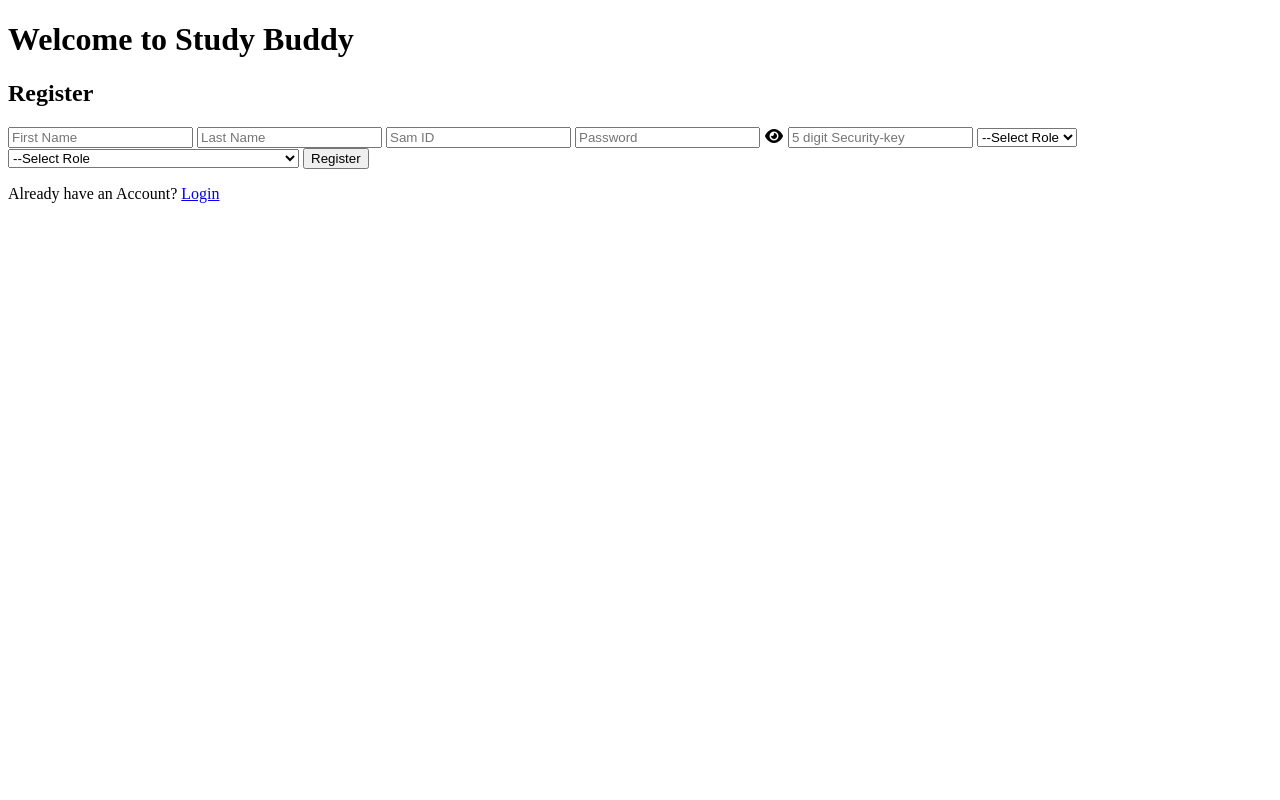
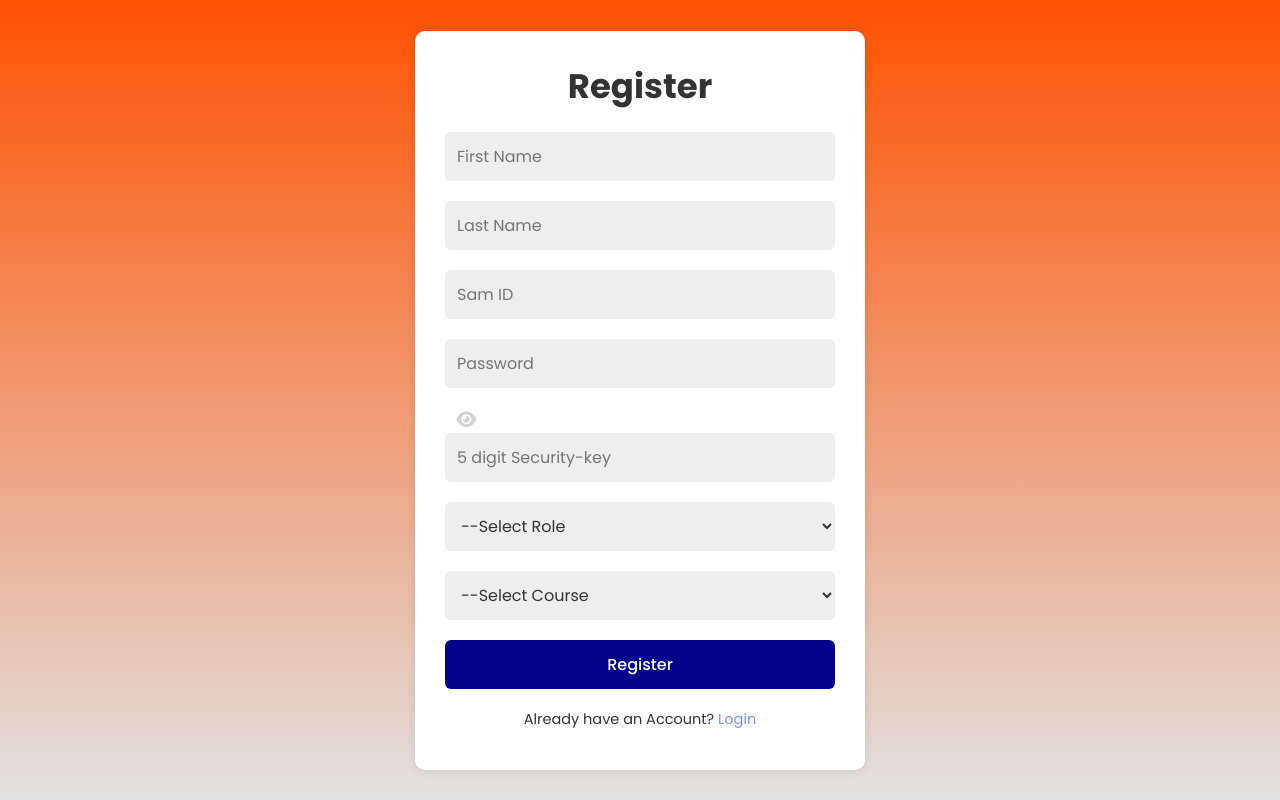
Before and after one commit to yenmiranda/Yenmiranda-SWE, a plain HTML site: page html/Registration.html in a window 1280 px wide. Drawn offline with Linux system fonts and the light colour scheme.

Commit message:
added show/hide password

```diff
--- a/css/Registration.css
+++ b/css/Registration.css
@@ -0,0 +1,102 @@
+@import url('https://fonts.googleapis.com/css2?family=poppins:wght@400;500;700&display=swap');
+
+* {
+    margin: 0;
+    padding: 0;
+    box-sizing: border-box;
+    font-family: "Poppins", serif;
+
+}
+/*Background to the page*/
+body {
+    display: flex;
+    justify-content: center;
+    align-items: center;
+    min-height: 100vh;
+    background: linear-gradient(to top,#e2e2e2, #ff5100);
+    color: #333;
+}
+/*centering*/
+.container{
+    margin: 0 15px;
+}
+/*properties for the Actual box*/
+.form-box {
+    width: 100%;
+    max-width: 450px;
+    padding: 30px;
+    background: #fff;
+    border-radius: 10px;
+    box-shadow: 0 0 10px rgba(0,0,0,0.1);
+}
+/*Title inside the formbox*/
+h2 {
+    font-size: 34px;
+    text-align: center;
+    margin-bottom: 20px;
+}
+/*Boxes to enter userdata*/
+input,
+Select {
+    width: 100%;
+    padding: 12px;
+    background: #eee;
+    border-radius: 6px;
+    border: none;
+    outline: none;
+    font-size: 16px;
+    color: #333;
+    margin-bottom: 20px;
+}
+/*formating the eyes by password*/
+i {
+font-size: 18px;
+margin-left: 10px;
+cursor: pointer;
+}
+
+/*working with normal eye*/
+.fa-eye{
+color: lightgrey;
+}
+/*working with slashed eye*/
+.fa-eye-slash{
+    color: #FF5100;
+}
+/*swithcing between eyes(hiding)*/
+.hide{
+    display: none;
+}
+/*Button*/
+button {
+    width: 100%;
+    padding: 12px;
+    background: #00008B;
+    border-radius: 6px;
+    border: none;
+    cursor: pointer;
+    font-size: 16px;
+    color: #fff;
+    font-weight: 500;
+    margin-bottom: 20px;
+    transition: 0.5s;
+}
+/*Darkens the box*/
+button:hover {
+    background: #6884d3;
+}
+/*Centering the line under the bottom*/
+P {
+    font-size: 14.5px;
+    text-align: center;
+    margin-bottom: 10px;
+}
+/*Giving color to the Login/Register word*/
+p a {
+    color: #7494ec;
+    text-decoration: none;
+}
+/*give a line when hovering over the login/Register*/
+p a:hover {
+    text-decoration: underline;
+}
--- a/html/Registration.html
+++ b/html/Registration.html
@@ -5,28 +5,33 @@
     <meta name="viewport" content="width=device-width, initial-scale=1.0">
     <title>Registration-page</title><!-- tab name -->
     <link rel="stylesheet" href="https://cdnjs.cloudflare.com/ajax/libs/font-awesome/7.0.1/css/all.min.css"><!--used to reference the eye for the password-->
+    <link rel = "stylesheet" href = "../css/Registration.css">
 </head>
 <body>
-    <h1>Welcome to Study Buddy</h1><!--Study buddy title-->
     <!--Registration form-->
     <div class = "form-box" id = "register-form">
             <form action = "">
                 <h2>Register</h2>
-                <input type = "firstName" name = "FirstName" placeholder = "First Name" maxlength="15" required><!--firstname tab-->
-                <input type = "surname" name = "Surname" placeholder = "Last Name" maxlength="15" required><!--lastname tab-->
-                <input type = "samID" name = "SamID" placeholder = "Sam ID" required maxlength="6" pattern="\d{6}"><!--Sam Id tab-->
-                <input type = "password" name = "Password" placeholder = "Password" required><!--Password tab-->
-                <i class="fa-solid fa-eye" id = "ShowPassword"></i><!--eye icon-->
-                <input type = "password" name = "security_key" placeholder = "5 digit Security-key" maxlength="5" pattern="\d{5}"><!--Security tab-->
+                <input type = "firstName" name = "firstName" placeholder = "First Name" maxlength="15" required><!--firstname tab-->
+                <input type = "surname" name = "surname" placeholder = "Last Name" maxlength="15" required><!--lastname tab-->
+                <input type = "samID" name = "samID" placeholder = "Sam ID" required maxlength="6" pattern="\d{6}"><!--Sam Id tab-->
+                <div class="password-container">
+                    <input type="password" id="password" name="password" placeholder="Password" required>
+                    <i class="fa-solid fa-eye"></i>
+                    <i class = "fa-solid fa-eye-slash hide"></i>
+                </div>
 
-                <select name = "Role" requiered><!--drop down for role-->
+                <input type="password" name="security_key" placeholder="5 digit Security-key" maxlength="5" pattern="\d{5}" required>
+
+
+                <select name = "Role" required><!--drop down for role-->
                     <option value = "">--Select Role</option><!--promt-->
                     <option value = "Tutee" >User</option><!--tutee promt-->
                     <option value = "Tutor" >Admin</option><!--Tutor promt-->
                 </select>
 
-                <select name = "Course" requiered><!--drop down for course-->
-                    <option value = "">--Select Role</option><!--promt-->
+                <select name = "Course" required><!--drop down for course-->
+                    <option value = "">--Select Course</option><!--promt-->
                     <option value = "COSC 4319" >COSC 4319 - Software Engineering</option><!--course promt-->
                     <option value = "COSC 3319" >COSC 3319 - Data Structures and Algorithms</option><!--course promt-->
                 </select>
@@ -36,5 +41,6 @@
             </form>
         </div>
     </div>
+    <script src = "../javascript/Registration.js"></script>
 </body>
 </html>
--- /dev/null
+++ b/javascript/Registration.js
@@ -0,0 +1,18 @@
+// Select only the password input and icons
+let inputEl = document.querySelector("#password");
+let showEl = document.querySelector(".fa-eye");
+let hideEl = document.querySelector(".fa-eye-slash");
+
+// When clicking the "show" icon
+showEl.addEventListener("click", () => {
+    inputEl.type = "text";
+    hideEl.classList.remove("hide");
+    showEl.classList.add("hide");
+});
+
+// When clicking the "hide" icon
+hideEl.addEventListener("click", () => {
+    inputEl.type = "password";
+    hideEl.classList.add("hide");
+    showEl.classList.remove("hide");
+});
```
